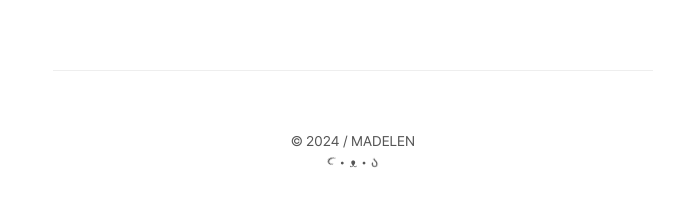
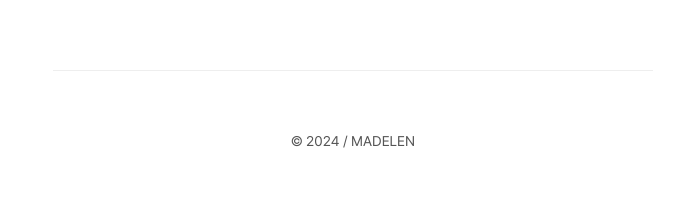
Before and after one commit to raselshikdar/blog.rasel.us.kg, a Next.js app: page / in a window 1280 px wide. Shown: the part 1899-2106 px from the top of the page, without its empty margins (287-971 px from the left). Built offline with nearby package versions, Linux system fonts and the light colour scheme.

Commit message:
post top button added

```diff
--- a/src/components/Footer/Footer.module.scss
+++ b/src/components/Footer/Footer.module.scss
@@ -6,61 +6,10 @@
   flex-direction: column;
 
   max-width: $max-width;
-  margin: 4rem auto 0;
+  margin: 4rem auto;
   padding-top: 4rem;
 
   color: $color-text;
   border-top: 1px solid #eee;
   font-size: px2rem(14);
 }
-
-.puppy {
-  position: relative;
-  margin-bottom: 4rem;
-
-  &__left {
-    animation: leftEar 0.8s infinite;
-  }
-  &__right {
-    animation: rightEar 1s infinite;
-  }
-
-  &:hover {
-    color: $color-blue;
-    cursor: pointer;
-
-    .puppy__right {
-      transform: translateY(-3px) rotateZ(-45deg);
-    }
-  }
-
-  &__left,
-  &__right {
-    display: inline-block;
-    transition: all 0.2s ease-in-out;
-  }
-}
-
-@keyframes leftEar {
-  0% {
-    transform: translateY(0) rotateZ(0);
-  }
-  70% {
-    transform: translateY(-3px) rotateZ(50deg);
-  }
-  100% {
-    transform: translateY(0) rotateZ(0);
-  }
-}
-
-@keyframes rightEar {
-  0% {
-    transform: translateY(0) rotateZ(0);
-  }
-  50% {
-    transform: translateY(-3px) rotateZ(-45deg);
-  }
-  100% {
-    transform: translateY(0) rotateZ(0);
-  }
-}
--- a/src/components/Footer/Footer.tsx
+++ b/src/components/Footer/Footer.tsx
@@ -14,10 +14,6 @@ const Footer: React.FC = () => {
       <div className={styles['footer__copyright']}>
         © 2024 / {name.toUpperCase()}
       </div>
-      <div className={styles.puppy} onClick={moveToTop}>
-        <span className={styles['puppy__left']}>૮</span> • ᴥ •{' '}
-        <span className={styles['puppy__right']}>ა</span>
-      </div>
     </footer>
   )
 }
--- a/src/components/Post/PostContent.tsx
+++ b/src/components/Post/PostContent.tsx
@@ -1,4 +1,4 @@
-import React from 'react'
+import React, { useEffect, useRef } from 'react'
 import Preview from '@/lib/codeblock'
 import styles from './Post.module.scss'
 import Link from 'next/link'
@@ -10,8 +10,29 @@ interface Props {
 }
 
 const PostContent: React.FC<Props> = ({ markdown, prevPost, nextPost }) => {
+  const topRef = useRef<HTMLDivElement>(null)
+
+  useEffect(() => {
+    window.addEventListener('scroll', () => {
+      if (scrollY > 200) {
+        topRef.current?.classList.add(`${styles.visible}`)
+      } else {
+        topRef.current?.classList.remove(`${styles.visible}`)
+      }
+    })
+  }, [])
+
+  const moveToTop = () => {
+    document.body.scrollTop = 0
+    document.documentElement.scrollTop = 0
+  }
+
   return (
     <div className={`${styles['post__content']} post-content`}>
+      <div className={styles.top} onClick={moveToTop} ref={topRef}>
+        <span>• ᴥ •</span>
+        <span>つ TOP </span>
+      </div>
       <Preview markdown={markdown} />
       <div className={styles.navigation}>
         {prevPost && (
--- a/src/components/Posts/Posts.tsx
+++ b/src/components/Posts/Posts.tsx
@@ -165,7 +165,7 @@ const Posts: React.FC<Props> = ({ posts }) => {
       <div className={styles.options}>
         <div>
           <button type="button" onClick={openRandomPost}>
-            accio
+            accio🪄
             <span className={styles.accio__note}>📃</span>
           </button>
         </div>
```
Also changed, not shown: src/components/Post/Post.module.scss (+31 -0 lines).
